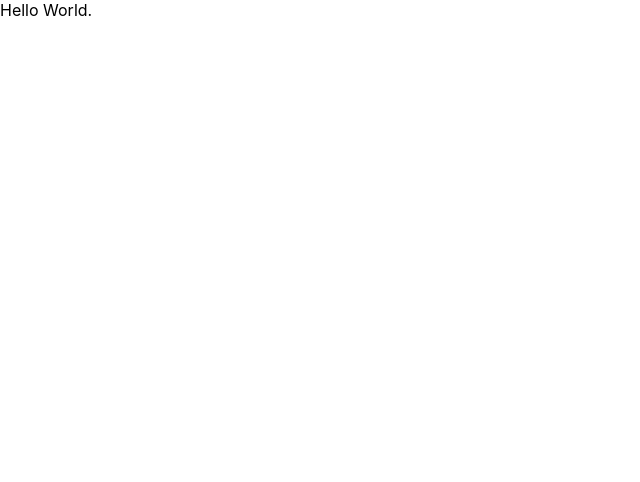
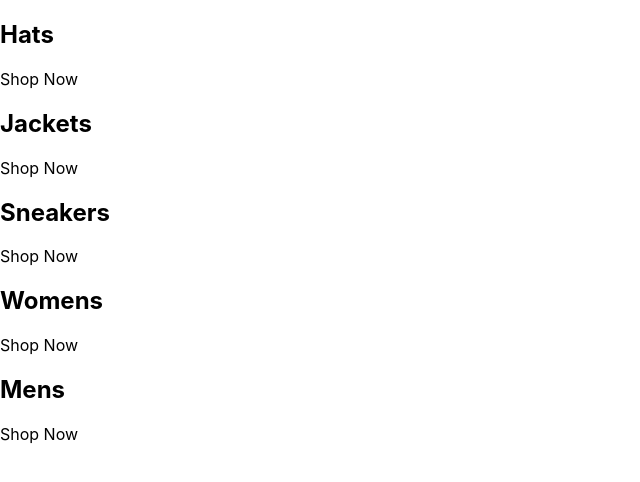
Before and after one commit to DovLozys/redu-clothing, a React (Create React App) app: page / in a window 1280 px wide. Shown: the top 482 px of the page, without its empty margins (0-640 px from the left). Built offline with nearby package versions, Linux system fonts and the light colour scheme.

Commit message:
adds categories list, renders basic ui out of it

```diff
--- a/src/App.js
+++ b/src/App.js
@@ -1,5 +1,40 @@
 const App = () => {
-  return <div>Hello World.</div>;
+  const categories = [
+    {
+      id: 1,
+      title: 'Hats',
+    },
+    {
+      id: 2,
+      title: 'Jackets',
+    },
+    {
+      id: 3,
+      title: 'Sneakers',
+    },
+    {
+      id: 4,
+      title: 'Womens',
+    },
+    {
+      id: 5,
+      title: 'Mens',
+    },
+  ];
+
+  return (
+    <div className='container-categories'>
+      {categories.map(({title}) => (
+        <div className='container-category'>
+          <div className='background-image'></div>
+          <div className='container-category-body'>
+            <h2>{title}</h2>
+            <p>Shop Now</p>
+          </div>
+        </div>
+      ))}
+    </div>
+  );
 }
 
 export default App;
```
